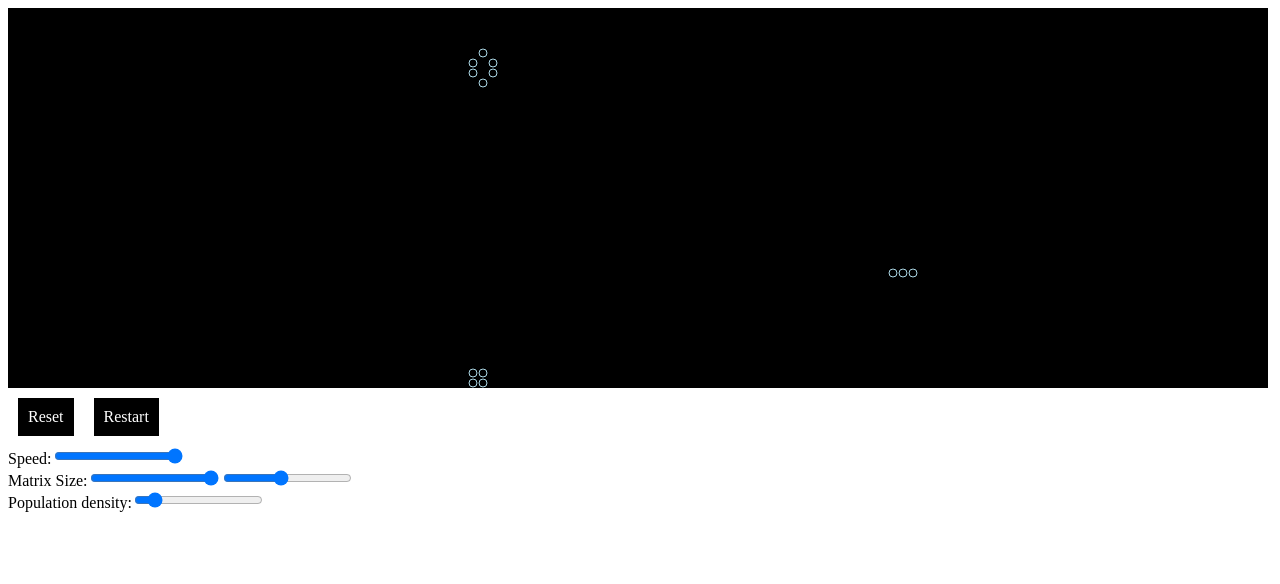
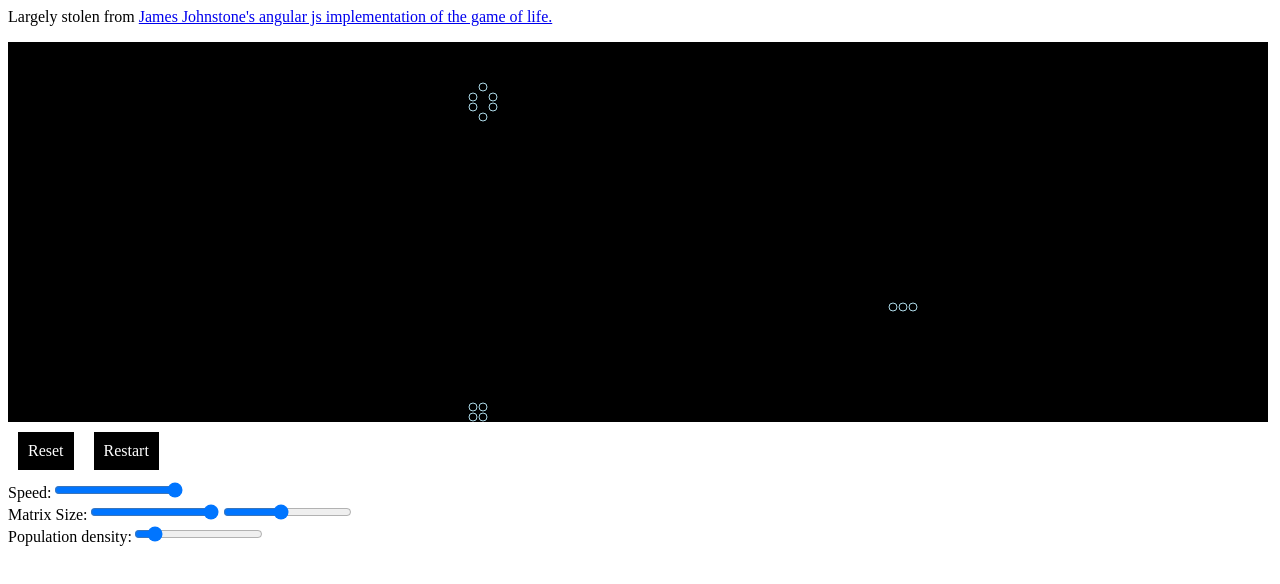
Before and after one commit to MichalPaszkiewicz/game-of-life, a plain HTML site: page index.html in a window 1280 px wide. Drawn offline with nearby package versions, Linux system fonts and the light colour scheme.

Commit message:
Update index.html

```diff
--- a/index.html
+++ b/index.html
@@ -7,6 +7,7 @@
 		<link rel="stylesheet" type="text/css" href="styles.css">
 	</head>
 	<body ng-controller="gameoflifeController">
+		<p>Largely stolen from <a href="http://james-johnstone.me/ai/gameoflife">James Johnstone's angular js implementation of the game of life.</a></p>
 		<canvas id="game-of-life-canvas" height="470" width="1900"></canvas>
 		<div class="well"><div ng-click="initState()" class="btn btn-default">Reset</div><div ng-click="restart()" class="btn btn-default">Restart</div><div>Speed:<input type="range" name="speed" min="0" max="20" ng-model="speed" class="ng-pristine ng-valid"></div><div>Matrix Size:<input type="range" name="columns" min="20" max="100" ng-model="matrix.columns" class="ng-pristine ng-valid"><input type="range" name="columns" min="20" max="60" ng-model="matrix.rows" class="ng-pristine ng-valid"></div><div>Population density:<input type="range" name="columns" min="5" max="50" ng-model="matrix.initialPopulation" class="ng-pristine ng-valid"></div></div>
 	</body>
```
